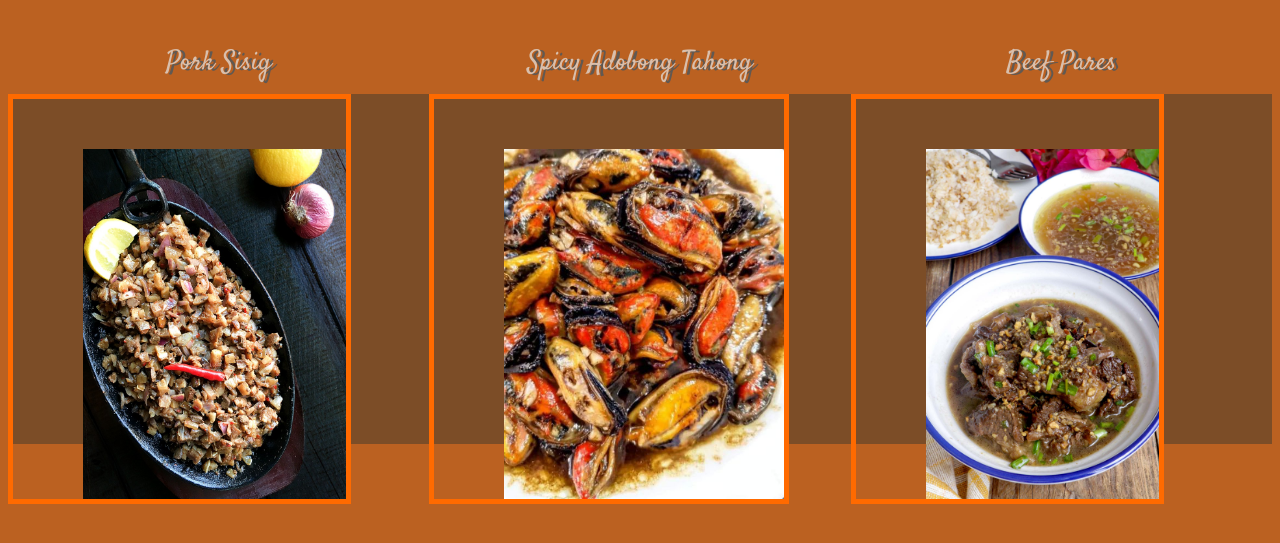
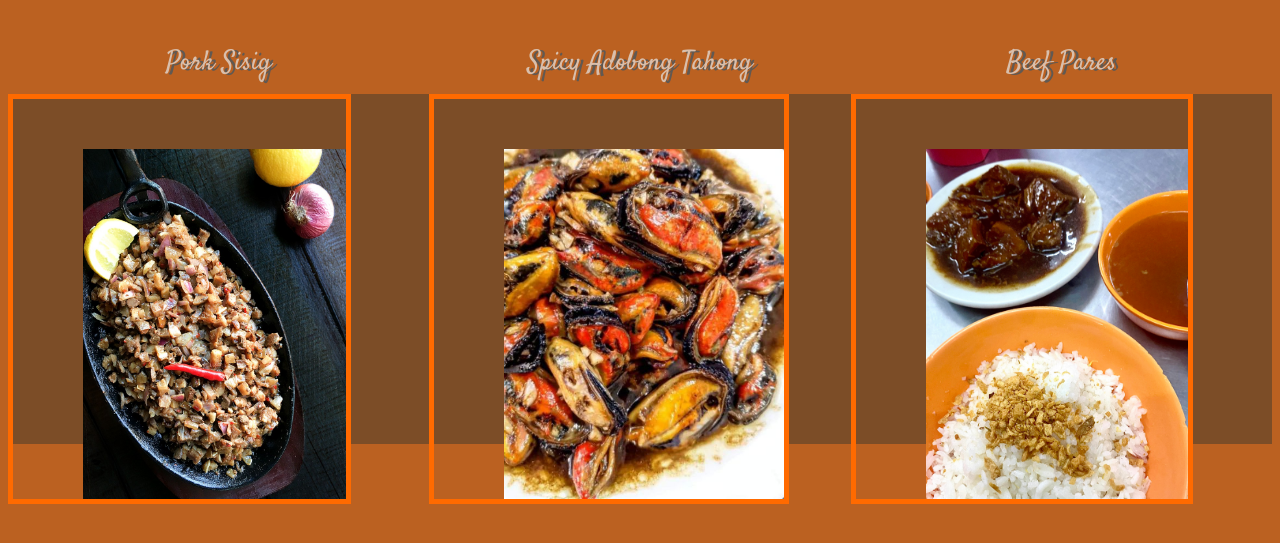
Before and after one commit to d0wnsider/odin-recipes, a plain HTML site: page index.html in a window 1280 px wide. Shown: the part 121-664 px from the top of the page. Drawn offline with Linux system fonts and the light colour scheme.

Commit message:
Finally fixed picture of pares-icon

```diff
--- a/index.html
+++ b/index.html
@@ -17,7 +17,7 @@
         <div class="divBox1">
             <div class="box1"><img src="images/sisig-icon.jpeg"></div>
             <div class="box2"><img src="images/tahong-icon.jpeg"></div>
-            <div class="box3"><img src="images/beef-pares.jpeg"></div>
+            <div class="box3"><img src="images/pares-icon.jpeg"></div>
         </div>
     </body>
 </html>
```
